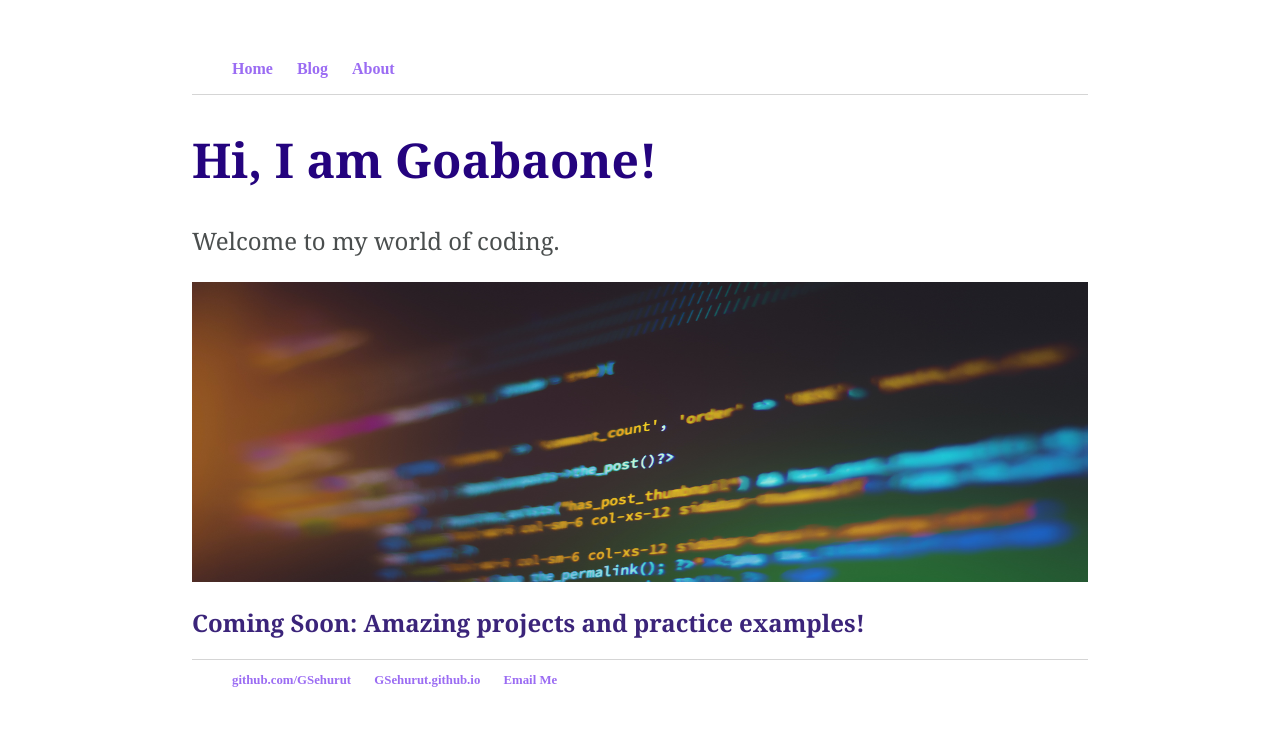
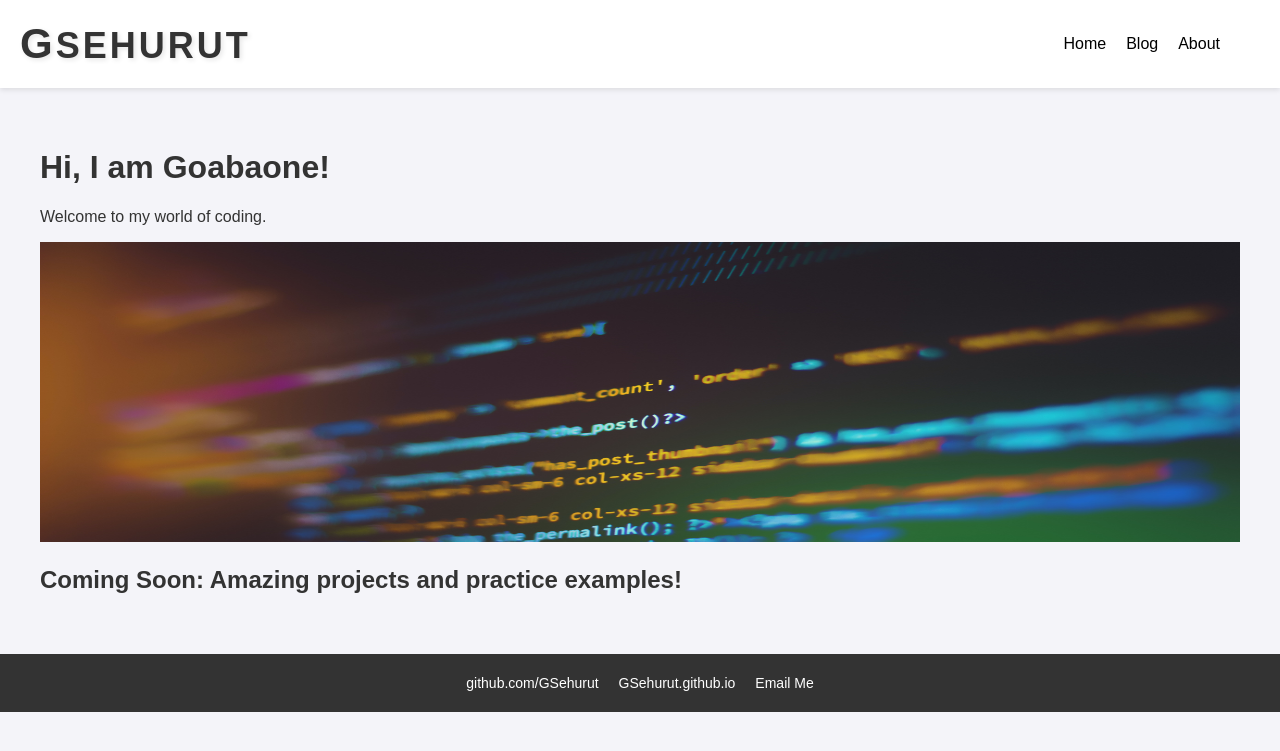
Before and after one commit to GSehurut/GSehurut.github.io, a Jekyll site: the page built from index.html, in a window 1280 px wide. Shown: the top 751 px of the page. Built offline with Jekyll 4.4.1, drawn with Linux system fonts in a browser that asks for light colours.

Commit message:
Updating the default page and styles

```diff
--- a/_layouts/default.html
+++ b/_layouts/default.html
@@ -1,11 +1,18 @@
 <!DOCTYPE html>
-<html>
+<html lang="en">
   <head>
+    <meta charset="UTF-8" />
+    <meta name="viewport" content="width=device-width, initial-scale=1.0" />
     <title>{{ page.title }}</title>
-            <!-- link to main stylesheet -->
-            <link rel="stylesheet" type="text/css" href="/css/main.css">
+    <!-- Link to the main external stylesheet -->
+    <link rel="stylesheet" type="text/css" href="/css/main.css" />
   </head>
   <body>
+    <!-- Header with Logo and Navigation Bar -->
+    <div class="header">
+      <div class="logo-container">
+        <h1 class="logo"><span>G</span>Sehurut</h1>
+      </div>
       <nav>
         <ul>
           <li><a href="/">Home</a></li>
@@ -13,10 +20,12 @@
           <li><a href="/about">About</a></li>
         </ul>
       </nav>
-           <div class="container">
+    </div>
 
-            {{ content }}
-           </div>
+    <!-- Main Content Section -->
+    <div class="container">{{ content }}</div>
+
+    <!-- Footer Section -->
     <footer>
       <ul>
         <li><a href="https://github.com/GSehurut">github.com/GSehurut</a></li>
--- a/css/main.css
+++ b/css/main.css
@@ -1,54 +1,118 @@
+/* Style for the logo text */
+.logo {
+  font-family: 'Arial', sans-serif;
+  font-weight: bold;
+  font-size: 36px;
+  color: #4CAF50; /* Custom green color */
+  text-transform: uppercase;
+  letter-spacing: 3px;
+  display: inline-block;
+}
+
+.logo span {
+  color: #333; /* Dark color for accent */
+  font-size: 42px;
+}
+
+/* Add a subtle shadow effect to the logo */
+.logo {
+  text-shadow: 2px 2px 5px rgba(0, 0, 0, 0.1);
+}
+
 body {
-  margin: 60px auto;
-  width: 70%;
+  font-family: Arial, sans-serif;
+  margin: 0;
+  padding: 0;
+  background-color: #f4f4f9;
+  color: #333;
 }
-h1 {
-  font-size: 3em;
-  font-family:Cambria, Cochin, Georgia, Times, 'Times New Roman', serif;
-  color: rgb(36, 3, 126);
+
+nav {
+  background-color: #333;
+  padding: 10px 20px;
+  display: flex;
+  justify-content: space-between;
+  align-items: center;
+  position: relative;  /* Ensure the nav bar stays in place */
+  z-index: 1; /* Make sure the nav bar is above other elements */
 }
-h2{
-    font-family: Cambria, Cochin, Georgia, Times, 'Times New Roman', serif;
-    color: rgb(59, 36, 122);
-  }
-p{
-  font-family: Cambria, Cochin, Georgia, Times, 'Times New Roman', serif;  font-size: 1.5em;
-  line-height: 1.4em;
-  color: rgb(74, 78, 78);
+
+nav ul {
+  list-style: none;
+  padding: 0;
+  margin: 0;
+  display: flex;
 }
-nav {
-  border-bottom: 1px solid #d5d5d5
-}
-footer {
-  border-top: 1px solid #d5d5d5;
-  font-size: .8em;
-}
-nav ul, footer ul {
-  font-family:Cambria, Cochin, Georgia, Times, 'Times New Roman', serif';
-  padding: 0px;
-  list-style: none;
-  font-weight: bold;
-}
-nav ul li, footer ul li {
-  display: inline;
+
+nav ul li {
   margin-right: 20px;
 }
-a{
+
+nav ul li a {
+  color: black; /* White text for visibility */
   text-decoration: none;
-  color: rgb(155,108,243);
+  font-size: 16px;
+  display: block;  /* Ensure the links take up full height and are clickable */
+  transition: color 0.3s ease, background-color 0.3s ease;
 }
-a:hover {
-  text-decoration: underline;
-  color: deeppink;
+
+nav ul li a:hover {
+  color: #333; /* Dark color on hover */
+  background-color: #4CAF50; /* Green background on hover */
+  padding: 5px 10px; /* Add some padding on hover for emphasis */
+  border-radius: 5px; /* Rounded corners for the hover effect */
 }
-ul.posts {
-  font-family: Cambria, Cochin, Georgia, Times, 'Times New Roman', serif;
-  font-size: 1.5em;
-  background: #7033ff;
-  padding: 20px}
 
-ul.posts li {
+.container {
+  padding: 40px 20px;
+  max-width: 1200px;
+  margin: 0 auto;
+}
+
+footer {
+  background-color: #333;
+  color: white;
+  padding: 20px 0;
+  text-align: center;
+}
+
+footer ul {
   list-style: none;
-  background: #dbccff;
-  margin: 5px;
+  padding: 0;
+  margin: 0;
+  display: flex;
+  justify-content: center;
 }
+
+footer ul li {
+  margin: 0 10px;
+}
+
+footer ul li a {
+  color: white;
+  text-decoration: none;
+  font-size: 14px;
+}
+
+footer ul li a:hover {
+  color: #4CAF50;
+}
+
+.header {
+  display: flex;
+  align-items: center;
+  justify-content: space-between;
+  padding: 20px 20px;
+  background-color: #fff;
+  box-shadow: 0 2px 5px rgba(0, 0, 0, 0.1);
+}
+
+.header h1 {
+  margin: 0;
+  font-size: 36px;
+  color: #333;
+}
+
+.header nav {
+  background-color: transparent;
+}
```
Lines whose indentation alone changed are shown as unchanged.
